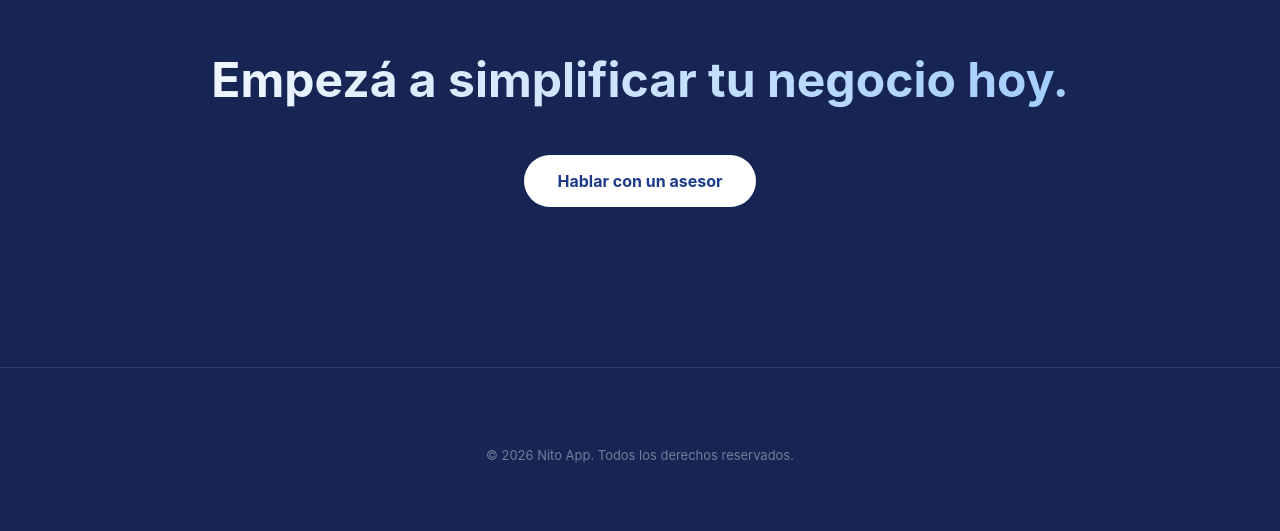
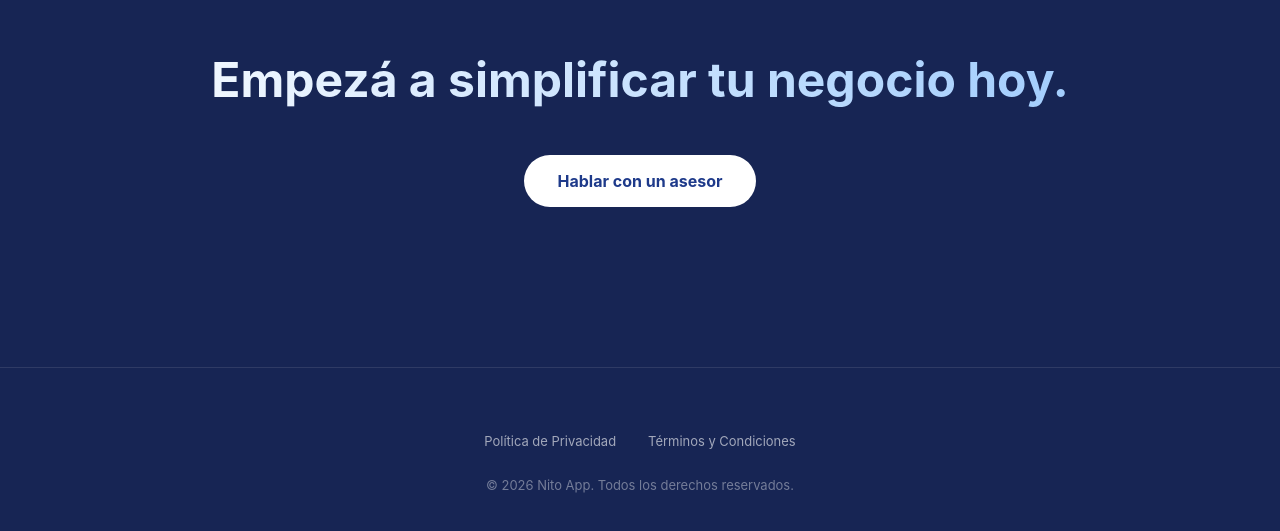
Before and after one commit to juanpablo-mdp/nito-landing, a React (Vite) app: page / in a window 1280 px wide. Shown: the part 1872-2403 px from the top of the page. Before the commit the page ends 2382 px from the top, so only its background shows below. Built offline with nearby package versions, Linux system fonts and the light colour scheme.

Commit message:
Add legal documents links to footer (renamed for web compatibility)

```diff
--- a/src/App.tsx
+++ b/src/App.tsx
@@ -79,6 +79,24 @@ function App() {
       </main>
 
       <footer>
+        <div style={{ display: 'flex', gap: '2rem', justifyContent: 'center', marginBottom: '1.5rem', flexWrap: 'wrap' }}>
+          <a
+            href="/legales/politica_privacidad.pdf"
+            target="_blank"
+            rel="noopener noreferrer"
+            style={{ color: 'rgba(255,255,255,0.6)', textDecoration: 'none', fontSize: '0.9em' }}
+          >
+            Política de Privacidad
+          </a>
+          <a
+            href="/legales/terminos_condiciones.pdf"
+            target="_blank"
+            rel="noopener noreferrer"
+            style={{ color: 'rgba(255,255,255,0.6)', textDecoration: 'none', fontSize: '0.9em' }}
+          >
+            Términos y Condiciones
+          </a>
+        </div>
         <p style={{ fontSize: '0.9em', color: 'rgba(255,255,255,0.4)' }}>
           © {new Date().getFullYear()} Nito App. Todos los derechos reservados.
         </p>
```
Also changed, not shown: 2 other files (tests, documents, lock files or other folders).
